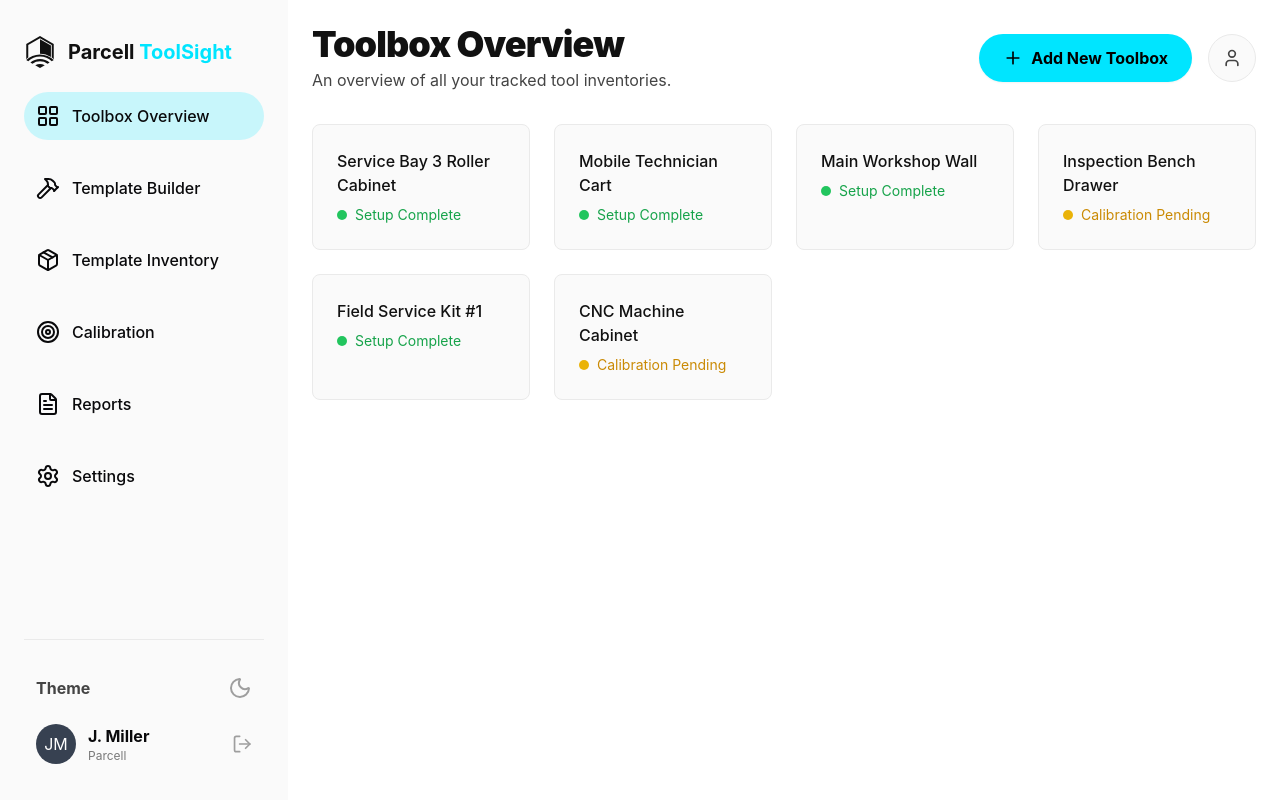
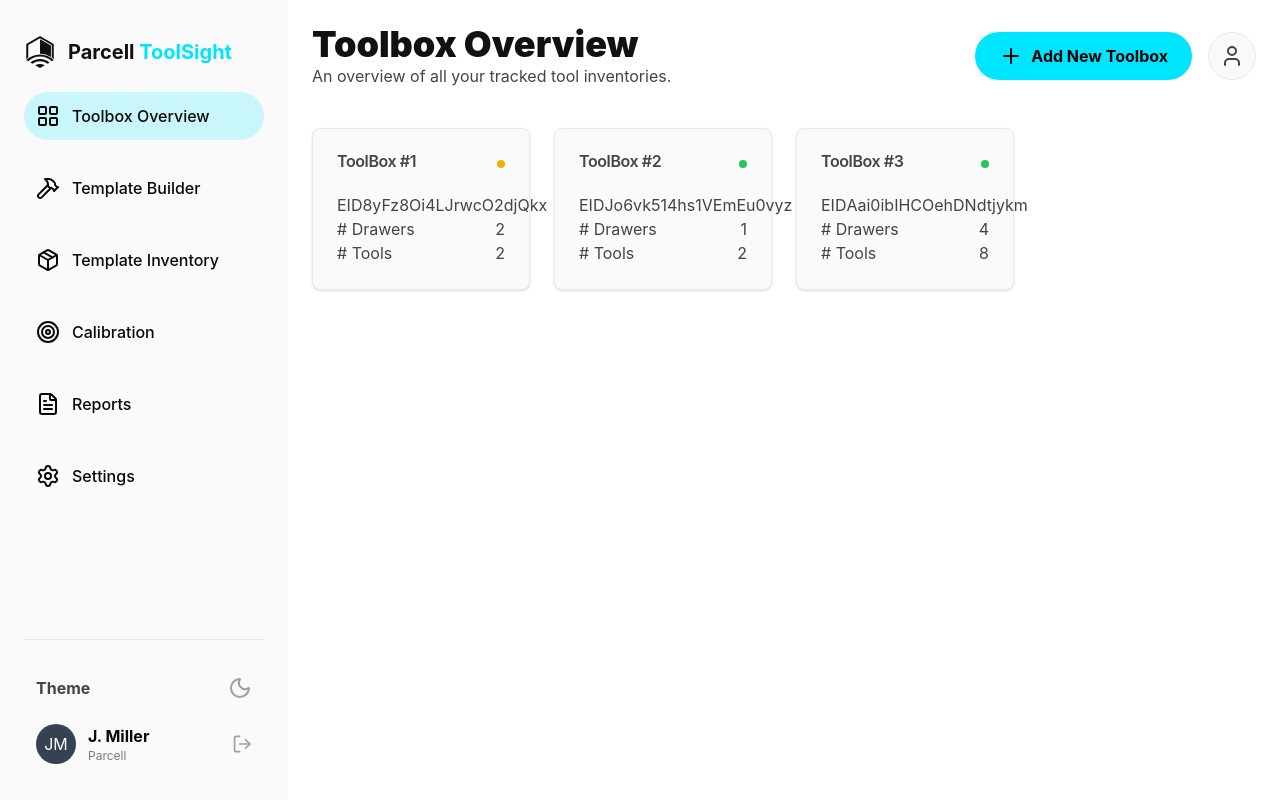
Before and after one commit to aryan-parcell/toolsight, a React (Vite) app: page / in a window 1280 px wide. Built offline with nearby package versions, Linux system fonts and the light colour scheme.

Commit message:
Update Dashboard
ToolboxCard component updated to show more details and use Card UI. Mock data updated with id fields and status changes.

```diff
--- a/src/data/mock-data.tsx
+++ b/src/data/mock-data.tsx
@@ -40,6 +40,7 @@ export const CALIBRATION = [
 
 export const toolboxes = [
   {
+    id: "8yFz8Oi4LJrwcO2djQkx",
     name: 'ToolBox #1',
     organization_id: '1',
     drawers: [
@@ -50,12 +51,13 @@ export const toolboxes = [
       { toolId: 't0', drawerId: 'd0', toolName: 'Wrench 10mm' },
       { toolId: 't1', drawerId: 'd1', toolName: 'Hammer' }
     ],
-    status: 'available',
+    status: 'maintenance',
     currentUserId: null,
     currentCheckoutId: null,
     lastAuditId: null
   },
   {
+    id: "Jo6vk514hs1VEmEu0vyz",
     name: 'ToolBox #2',
     organization_id: '1',
     drawers: [
@@ -71,6 +73,7 @@ export const toolboxes = [
     lastAuditId: null
   },
   {
+    id: "Aai0ibIHCOehDNdtjykm",
     name: 'ToolBox #3',
     organization_id: '1',
     drawers: [
--- a/src/features/Dashboard.tsx
+++ b/src/features/Dashboard.tsx
@@ -1,66 +1,75 @@
 import React from 'react';
 import { Plus, User } from 'lucide-react';
 import { AppView } from '../App';
+import { toolboxes } from '../data/mock-data';
+import { Card, CardContent, CardHeader, CardTitle } from '@/components/ui/card';
 
 interface DashboardProps {
     onNavigate: (view: AppView) => void;
 }
 
-const toolboxes = [
-    { name: 'Service Bay 3 Roller Cabinet', status: 'setup_complete', label: 'Setup Complete' },
-    { name: 'Mobile Technician Cart', status: 'setup_complete', label: 'Setup Complete' },
-    { name: 'Main Workshop Wall', status: 'setup_complete', label: 'Setup Complete' },
-    { name: 'Inspection Bench Drawer', status: 'calibration_pending', label: 'Calibration Pending' },
-    { name: 'Field Service Kit #1', status: 'setup_complete', label: 'Setup Complete' },
-    { name: 'CNC Machine Cabinet', status: 'calibration_pending', label: 'Calibration Pending' },
-];
-
 interface ToolboxCardProps {
+    id: string;
     name: string;
+    numDrawers: number;
+    numTools: number;
     status: string;
-    label: string;
+    currentUserId: string | null;
+    currentCheckoutId: string | null;
+    lastAuditId: string | null;
 }
 
-const ToolboxCard: React.FC<ToolboxCardProps> = ({ name, status, label }) => {
-    const statusColor = status === 'setup_complete' ? 'bg-green-500' : 'bg-yellow-500';
-    const statusText = status === 'setup_complete' ? 'text-green-600' : 'text-yellow-600';
+const ToolboxCard: React.FC<ToolboxCardProps> = ({ id, name, numDrawers, numTools, status }) => {
+    const statusColor = status === 'available' ? "bg-green-500" : "bg-yellow-500";
 
     return (
-        <div className="bg-axiom-surfaceLight dark:bg-axiom-surfaceDark border border-axiom-borderLight dark:border-axiom-borderDark p-6 rounded-lg hover:border-axiom-cyan/50 transition-all duration-300 cursor-pointer group">
-            <h3 className="text-base font-medium text-axiom-headingLight dark:text-white group-hover:text-axiom-cyan transition-colors">{name}</h3>
-            <div className="flex items-center gap-2 mt-2">
-                <div className={`w-2.5 h-2.5 rounded-full ${statusColor}`} />
-                <span className={`text-sm ${statusText} dark:text-opacity-90`}>{label}</span>
-            </div>
-        </div>
+        <Card className="bg-axiom-surfaceLight dark:bg-axiom-surfaceDark border border-axiom-borderLight dark:border-axiom-borderDark rounded-lg hover:border-axiom-cyan/50 transition-all duration-300 cursor-pointer group">
+            <CardHeader className="flex flex-row justify-between items-center">
+                <CardTitle className="group-hover:text-axiom-cyan transition-colors">{name}</CardTitle>
+                <div className={`w-2 h-2 rounded-full ${statusColor}`} />
+            </CardHeader>
+            <CardContent>
+                <div className="flex justify-between items-center">
+                    <div>EID</div>
+                    <div>{id}</div>
+                </div>
+                <div className="flex justify-between items-center">
+                    <div># Drawers</div>
+                    <div>{numDrawers}</div>
+                </div>
+                <div className="flex justify-between items-center">
+                    <div># Tools</div>
+                    <div>{numTools}</div>
+                </div>
+            </CardContent>
+        </Card>
     );
 };
 
 const Dashboard: React.FC<DashboardProps> = ({ onNavigate }) => {
     return (
-        <div className="space-y-8 animate-in fade-in duration-500">
+        <div className="animate-in fade-in duration-500 space-y-10">
             <div className="flex justify-between items-center">
                 <div>
-                    <h2 className="text-4xl font-black text-axiom-headingLight dark:text-white tracking-tight mb-1">Toolbox Overview</h2>
-                    <p className="text-axiom-textLight dark:text-gray-400">An overview of all your tracked tool inventories.</p>
+                    <h2 className="text-4xl font-black text-axiom-headingLight dark:text-white">Toolbox Overview</h2>
+                    <p className="text-axiom-textLight dark:text-axiom-textDark">An overview of all your tracked tool inventories.</p>
                 </div>
                 <div className="flex items-center gap-4">
-                    <button
+                    <button className="bg-axiom-cyan text-black px-6 py-3 rounded-full font-bold flex items-center gap-2"
                         onClick={() => onNavigate(AppView.TOOLBOX_WIZARD)}
-                        className="bg-axiom-cyan text-black px-6 py-3 rounded-full font-bold hover:opacity-90 transition-opacity flex items-center gap-2 shadow-sm"
                     >
-                        <Plus size={20} />
+                        <Plus />
                         Add New Toolbox
                     </button>
                     <button className="w-12 h-12 rounded-full bg-axiom-surfaceLight dark:bg-axiom-surfaceDark border border-axiom-borderLight dark:border-axiom-borderDark flex items-center justify-center hover:bg-gray-100 dark:hover:bg-white/5 transition-colors">
-                        <User size={20} className="text-axiom-textLight dark:text-gray-400" />
+                        <User />
                     </button>
                 </div>
             </div>
 
             <div className="grid grid-cols-1 md:grid-cols-2 lg:grid-cols-3 xl:grid-cols-4 gap-6">
                 {toolboxes.map((tb, idx) => (
-                    <ToolboxCard key={idx} name={tb.name} status={tb.status} label={tb.label} />
+                    <ToolboxCard key={idx} id={tb.id} name={tb.name} numDrawers={tb.drawers.length} numTools={tb.tools.length} status={tb.status} currentUserId={tb.currentUserId} currentCheckoutId={tb.currentCheckoutId} lastAuditId={tb.lastAuditId} />
                 ))}
             </div>
         </div>
```
